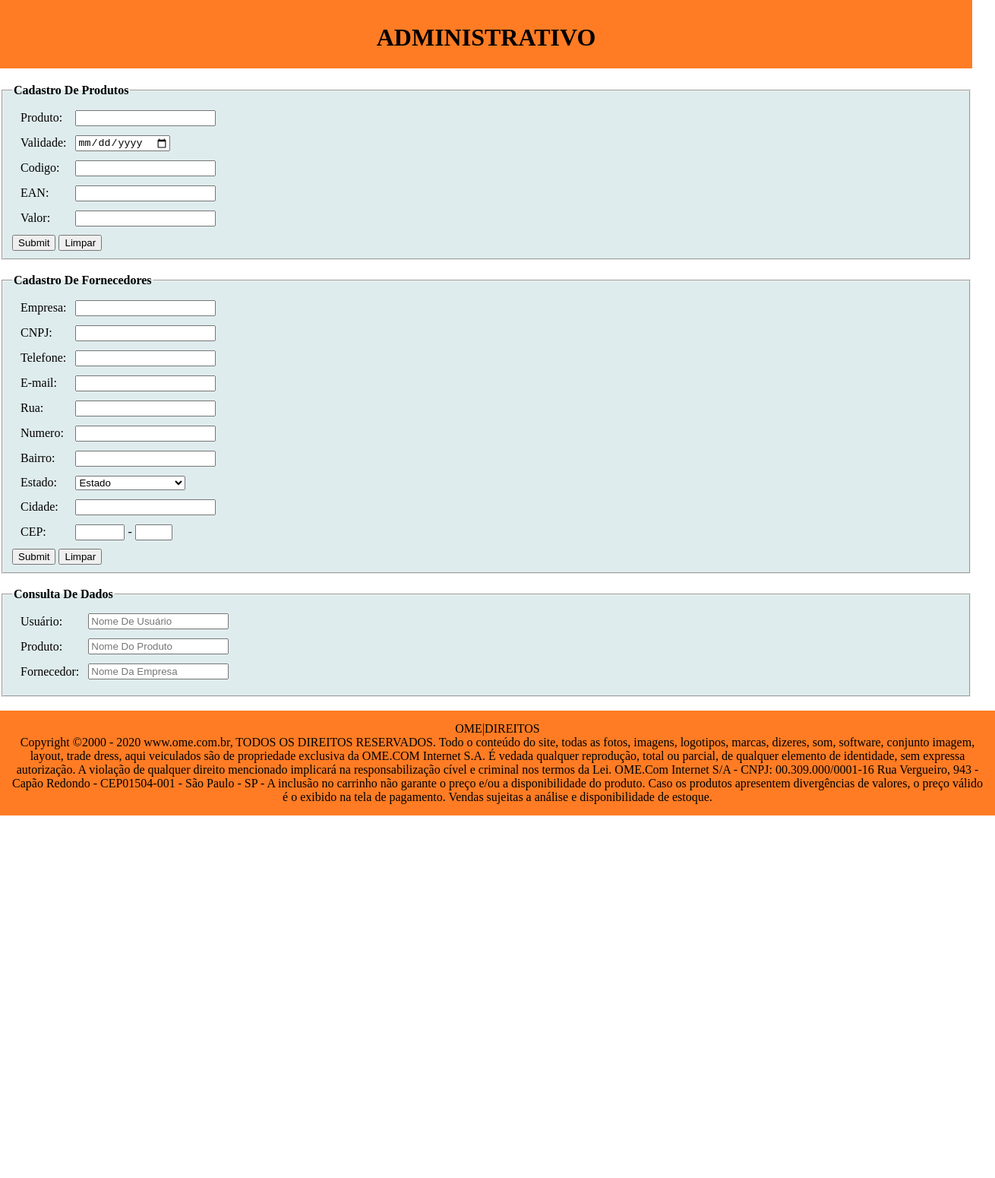
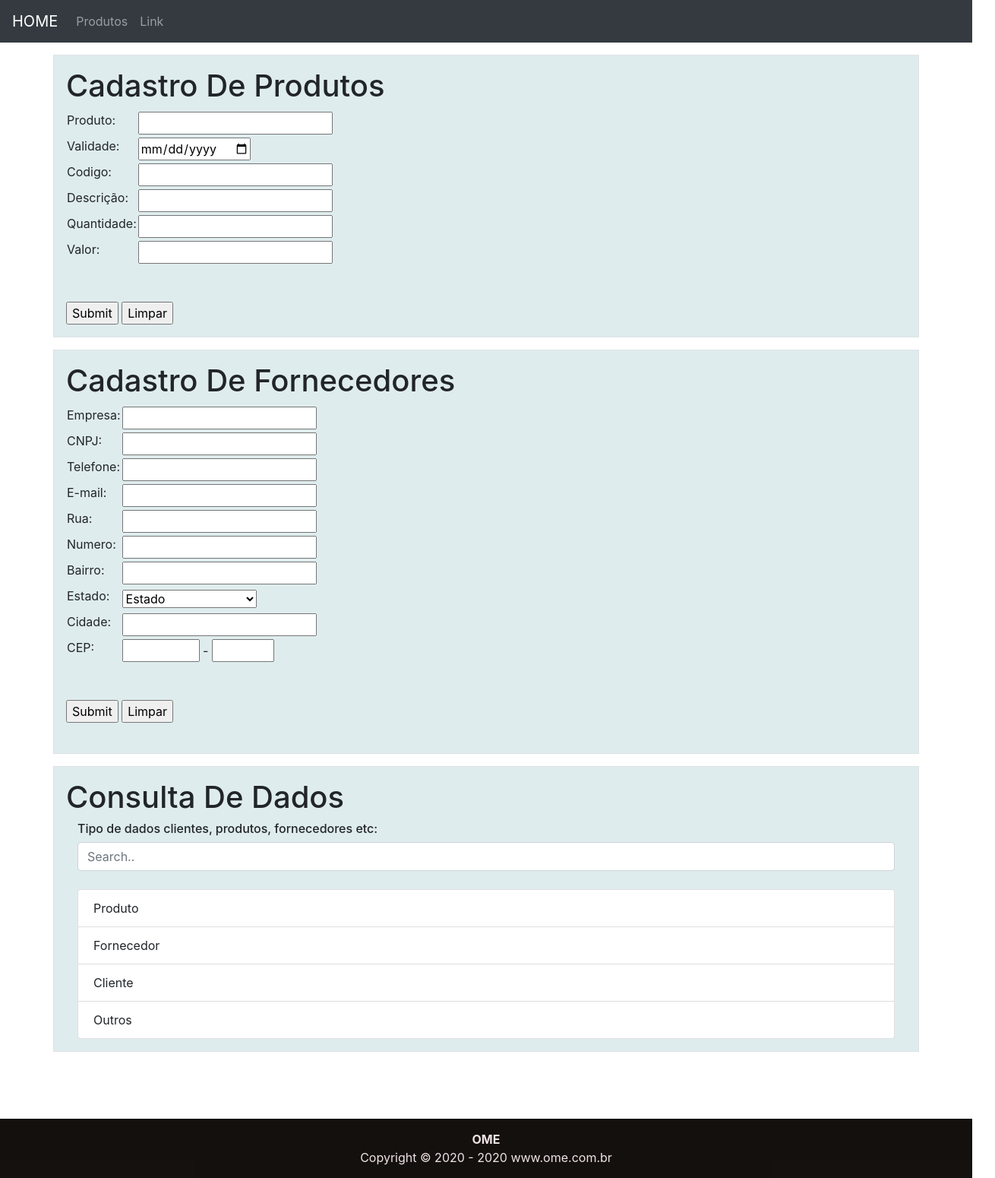
Before and after one commit to cleytonlm/integrador_RD, a plain HTML site: page frontEnd/index.html in a window 1280 px wide. Shown: the whole page at 76% size, 1310 px wide, since content can reach past the window. Before the commit the page ends 1073 px from the top, so only its background shows below. Drawn offline with nearby package versions, Linux system fonts and the light colour scheme.

Commit message:
ADM atualização

```diff
--- a/frontEnd/css/style.css
+++ b/frontEnd/css/style.css
@@ -1,26 +1,24 @@
-.titulo{
-    background-color:  #FF7C24;
-    height: 80px;
-    text-align: center;
-    padding-top: 10px;
-    margin-bottom: 20px;
-}
+
 .rodape{
     display: block;
     width: 100%;
     bottom: 0px;
     opacity: 2.0;
     text-align: center;
-    color: black;
-    background-color: #FF7C24;
+    color: rgb(240, 228, 228);
+    background-color: rgba(14, 10, 8, 0.973);
     font-size: 24;
     padding: 15px 15px 15px 15px ;
 }
-body {
-    border:0;
-    padding: 0;
-    margin:0;
+
+#cadastr1{
+    background-color: #dceaebe3;
+
 }
-fieldset{
+#cadastr2{
     background-color: #dceaebe3;
 }
+
+#cadastr3{
+    background-color: #dceaebe3;
+}
--- a/frontEnd/index.html
+++ b/frontEnd/index.html
@@ -4,22 +4,38 @@
     <meta charset="UTF-8">
     <meta name="viewport" content="width=device-width, initial-scale=1.0">
     <title>ADM</title>
+    <link rel="stylesheet" href="https://stackpath.bootstrapcdn.com/bootstrap/4.4.1/css/bootstrap.min.css" integrity="sha384-Vkoo8x4CGsO3+Hhxv8T/Q5PaXtkKtu6ug5TOeNV6gBiFeWPGFN9MuhOf23Q9Ifjh" crossorigin="anonymous">
+
     <link rel="stylesheet" href="css/style.css">
 </head>
 <body>
-    <header>
-        <div class="titulo" >
-            <h1>ADMINISTRATIVO</h1>
-        </div>
-    </header>
 
 
+      <nav class="navbar navbar-expand-sm bg-dark navbar-dark">
+        <a class="navbar-brand" href="#">HOME</a>
+        <button class="navbar-toggler" type="button" data-toggle="collapse" data-target="#collapsibleNavbar">
+          <span class="navbar-toggler-icon"></span>
+        </button>
+        <div class="collapse navbar-collapse" id="collapsibleNavbar">
+          <ul class="navbar-nav">
+            <li class="nav-item">
+              <a class="nav-link" href="#">Produtos</a>
+            </li>
+            <li class="nav-item">
+              <a class="nav-link" href="#">Link</a>
+            </li>
+          </ul>
+        </div>
+      </nav>
 
-<form method="post">
 
             <!-- CADASTRO DE PRODUTOS-->
+
+<div id="cadastr1" class="container p-3 my-3 border">
+    <h1>Cadastro De Produtos</h1>
+
         <fieldset>
- <legend id="produtos" ><b> Cadastro De Produtos</b></legend>
+
             <table cellspacing="10">
                     <tr>
                     <td>
@@ -32,14 +48,12 @@
                     <td>
                         <label id="validade" >Validade: </label>
                     </td>
+
                     <td>
                         <input type="date" size="4">
-       <!---
-    <input type="text" name="dia" size="2" maxlength="2" placeholder="dd">
-   <input type="text" name="mes" size="2" maxlength="2" placeholder="mm">
-   <input type="text" name="ano" size="4" maxlength="4" placeholder="aaaa">
-   -->
+
                     </td>
+
                     </tr>
                     <tr>
                     <td>
@@ -51,12 +65,19 @@
                     </tr>
                     <tr>
                     <td>
-    <label id="ean" >EAN:</label>
+                        <label id="descrica" >Descrição:</label>
                     </td>
                     <td>
-    <input type="number" name="ean" size="20" maxlength="20">
+                        <input type="text" name="descrica" size="20" maxlength="20">
                     </td>
                     </tr>
+                    <tr>
+                        <td>
+                        <label id="quantidade" for="quantidade">Quantidade: </label>
+                        </td>
+                        <td>
+                        <input type="text" name="nome">
+                        </td>
                     <tr>
                         <td>
                         <label id="valor">Valor:</label>
@@ -66,17 +87,22 @@
                         </td>
                     </tr>
             </table>
+         <br>
+         <br>
 
            <input type="submit">
            <input type="reset" value="Limpar">
 
         </fieldset>
+                </div>
+                            <!--  CADASTRO DE FORNECEDORES -->
 
-<br />
-<!--  CADASTRO DE FORNECEDORES -->
+                <div id="cadastr2" class="container p-3 my-3  border">
+                    <h1>Cadastro De Fornecedores</h1>
+
     <fieldset>
- <legend id="fornecedores" ><b>Cadastro De Fornecedores</b> </legend>
- <table cellspacing="10">
+
+              <table cellspacing="50">
 
                     <tr>
                         <td>
@@ -86,6 +112,7 @@
                             <input type="text" name="empresa">
                         </td>
                         </tr>
+
                         <tr>
                         <td>
                             <label id="cnpj" for="cnpj">CNPJ: </label>
@@ -94,6 +121,7 @@
                             <input type="number" name="cnpj">
                         </td>
                         </tr>
+
                         <tr>
                         <td>
                             <label id="telefone" for="telefone">Telefone: </label>
@@ -103,6 +131,7 @@
                         </td>
                         </tr>
                         <tr>
+
                             <td>
                             <label id="email" for="email">E-mail: </label>
                         </td>
@@ -119,6 +148,7 @@
                         <input type="text" name="rua">
                         </td>
                         </tr>
+
                         <tr>
                         <td>
                         <label id="numero" for="numero">Numero:</label>
@@ -127,6 +157,7 @@
                         <input type="number" name="numero" size="4">
                         </td>
                         </tr>
+
                         <tr>
                         <td>
                         <label id="bairro" for="bairro">Bairro: </label>
@@ -135,6 +166,7 @@
                         <input type="text" name="bairro">
                         </td>
                         </tr>
+
                         <tr>
                         <td>
                         <label id="estado" for="estado">Estado:</label>
@@ -181,6 +213,7 @@
                         <input type="text" name="cidade">
                         </td>
                         </tr>
+
                         <tr>
                         <td>
                         <label id="cep" for="cep">CEP: </label>
@@ -191,63 +224,52 @@
                         </tr>
                  </table>
 
- <input type="submit">
+                    <br>
+                    <br>
+
+                    <input type="submit" >
                 <input type="reset" value="Limpar">
 
    </fieldset>
    <br />
 
+</div>
                              <!-- CONSULTA -->
-<fieldset>
- <legend id="consulta"> <b>Consulta De Dados </b> </legend>
- <table cellspacing="10">
-  <tr>
-   <td>
-    <label id="usuario" for="usuario">Usuário: </label>
-   </td>
-   <td>
-    <input type="search" name="usuario" placeholder="Nome De Usuário">
-   </td>
-  </tr>
 
-  <tr>
-   <td>
-    <label id="produto" for="produto">Produto: </label>
-   </td>
-   <td>
-    <input type="search" name="produto" placeholder="Nome Do Produto">
-   </td>
-  </tr>
-  <tr>
-   <td>
-    <label id="fornecedor" for="fornecedor" >Fornecedor: </label>
-   </td>
-   <td>
-    <input type="search" name="fornecedor" placeholder="Nome Da Empresa">
-   </td>
-  </tr>
+    <div id="cadastr3" class="container p-3 my-3  border">
+          <h1>Consulta De Dados</h1>
+
+       <div class="container mt-6">
+            <h6>Tipo de dados clientes, produtos, fornecedores etc:</h6>
+
+            <input class="form-control" id="myInput" type="text" placeholder="Search..">
+
+            <br>
+            <ul class="list-group" id="myList">
+            <li class="list-group-item">Produto</li>
+            <li class="list-group-item">Fornecedor</li>
+            <li class="list-group-item">Cliente</li>
+            <li class="list-group-item">Outros</li>
+            </ul>
 
 
- </table>
+        </div>
+
+    </div>
+<br>
+<br>
+<br>
+
+<footer class = "rodape">
+   <b>OME</b> <br>
+     Copyright © 2020 - 2020 www.ome.com.br
+ </footer>
 
 
 
-</fieldset>
-<br />
-
-</form>
-
-<footer class = "rodape">
-    OME|DIREITOS <br>
-     Copyright ©2000 - 2020 www.ome.com.br, TODOS OS DIREITOS RESERVADOS. Todo o conteúdo do site, todas as
-     fotos, imagens, logotipos, marcas, dizeres, som, software, conjunto imagem, layout, trade dress, aqui veiculados
-     são de propriedade exclusiva da OME.COM Internet S.A. É vedada qualquer reprodução, total ou parcial, de
-     qualquer elemento de identidade, sem expressa autorização. A violação de qualquer direito mencionado implicará
-     na responsabilização cível e criminal nos termos da Lei. OME.Com Internet S/A - CNPJ: 00.309.000/0001-16 Rua
-     Vergueiro, 943 - Capão Redondo - CEP01504-001 - São Paulo - SP - A inclusão no carrinho não garante o preço e/ou a
-     disponibilidade do produto. Caso os produtos apresentem divergências de valores, o preço válido é o exibido na
-     tela de pagamento. Vendas sujeitas a análise e disponibilidade de estoque.
- </footer>
+ <script src="https://code.jquery.com/jquery-3.4.1.slim.min.js" integrity="sha384-J6qa4849blE2+poT4WnyKhv5vZF5SrPo0iEjwBvKU7imGFAV0wwj1yYfoRSJoZ+n" crossorigin="anonymous"></script>
+<script src="https://cdn.jsdelivr.net/npm/popper.js@1.16.0/dist/umd/popper.min.js" integrity="sha384-Q6E9RHvbIyZFJoft+2mJbHaEWldlvI9IOYy5n3zV9zzTtmI3UksdQRVvoxMfooAo" crossorigin="anonymous"></script>
+<script src="https://stackpath.bootstrapcdn.com/bootstrap/4.4.1/js/bootstrap.min.js" integrity="sha384-wfSDF2E50Y2D1uUdj0O3uMBJnjuUD4Ih7YwaYd1iqfktj0Uod8GCExl3Og8ifwB6" crossorigin="anonymous"></script>
 
 </body>
 
```
Lines whose indentation alone changed are shown as unchanged.
